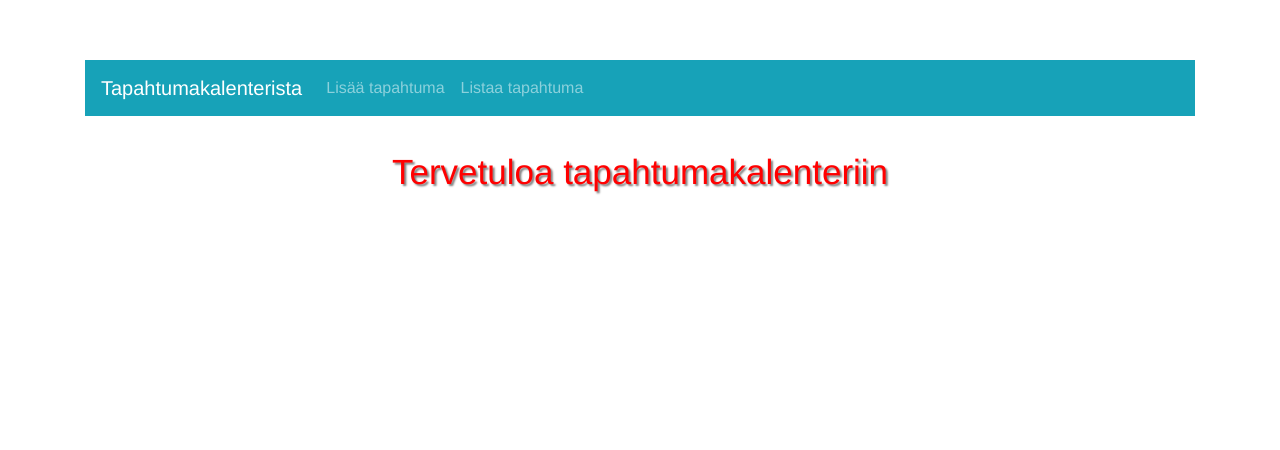
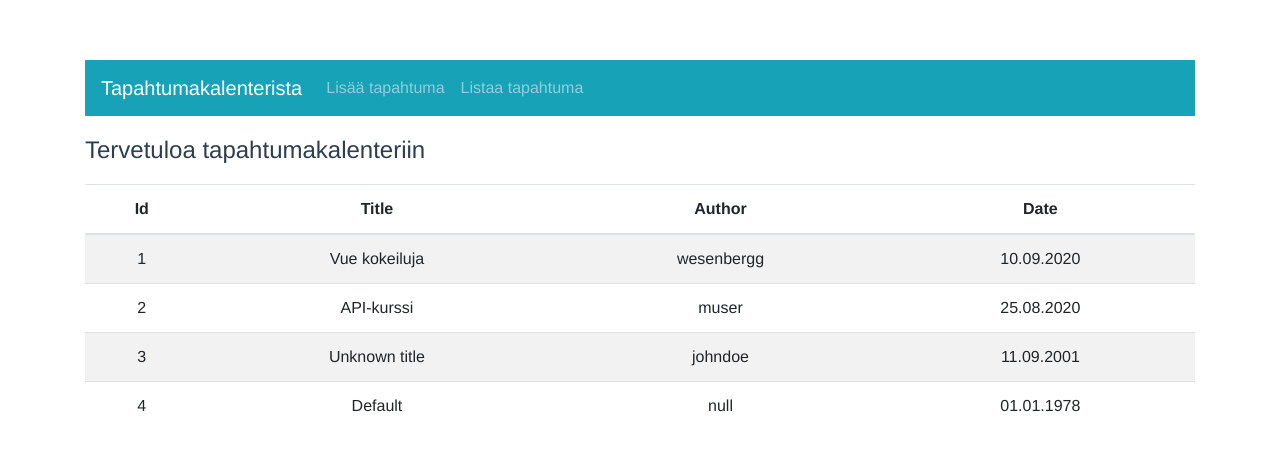
Before and after one commit to wesenbergg/vueroutermenu, a Vue app: page / in a window 1280 px wide. Shown: the top 450 px of the page. Built offline with nearby package versions, Linux system fonts and the light colour scheme; data requests are answered from the project's data file.

Commit message:
lisätty listaaminen

```diff
--- a/db.json
+++ b/db.json
@@ -2,8 +2,27 @@
   "posts": [
     {
       "id": 1,
-      "title": "json-server",
-      "author": "typicode"
+      "title": "Vue kokeiluja",
+      "author": "wesenbergg",
+      "date": "10.09.2020"
+    },
+    {
+      "id": 2,
+      "title": "API-kurssi",
+      "author": "muser",
+      "date": "25.08.2020"
+    },
+    {
+      "id": 3,
+      "title": "Unknown title",
+      "author": "johndoe",
+      "date": "11.09.2001"
+    },
+    {
+      "id": 4,
+      "title": "Default",
+      "author": "null",
+      "date": "01.01.1978"
     }
   ],
   "comments": [
--- a/package.json
+++ b/package.json
@@ -5,14 +5,14 @@
   "scripts": {
     "serve": "vue-cli-service serve",
     "build": "vue-cli-service build",
-    "lint": "vue-cli-service lint"
+    "lint": "vue-cli-service lint",
+    "server": "json-server -p3001 --watch db.json"
   },
   "dependencies": {
     "bootstrap-vue": "^2.16.0",
     "core-js": "^3.6.5",
     "vue": "^2.6.11",
-    "vue-router": "^3.4.3",
-    "server": "json-server -p3001 --watch db.json"
+    "vue-router": "^3.4.3"
   },
   "devDependencies": {
     "@vue/cli-plugin-babel": "~4.5.0",
--- a/src/components/Home.vue
+++ b/src/components/Home.vue
@@ -1,20 +1,41 @@
 <template>
-  <p class="homeText">
+  <div>
+    <p class="homeText">
     Tervetuloa tapahtumakalenteriin
   </p>
+    <b-table striped hover :items="posts"></b-table>
+  </div>
 </template>
 <script>
+
 export default {
-  name: 'Home'
-};
+  name: 'Home',
+  data() {
+    return {
+      posts: [
+        { title: "Loading", id: -1, author: "loading" }
+      ]
+    }
+  },
+  mounted: function() {
+    fetch('http://localhost:3001/posts', {
+      method: 'get'
+    })
+    .then(res => {
+      return res.json()
+    })
+    .then(data => {
+      this.posts = data
+    })
+  }
+}
 </script>
+
 <style scoped>
 .homeText{
   font-size: 35px;
-  color: red;
-  text-align: center;
-  position: relative;
-  top:30px;
-  text-shadow: 2px 2px 2px gray;
+  text-align: left;
+  font-size: 150%;
+  padding-top: 1rem;
 }
 </style>
```
